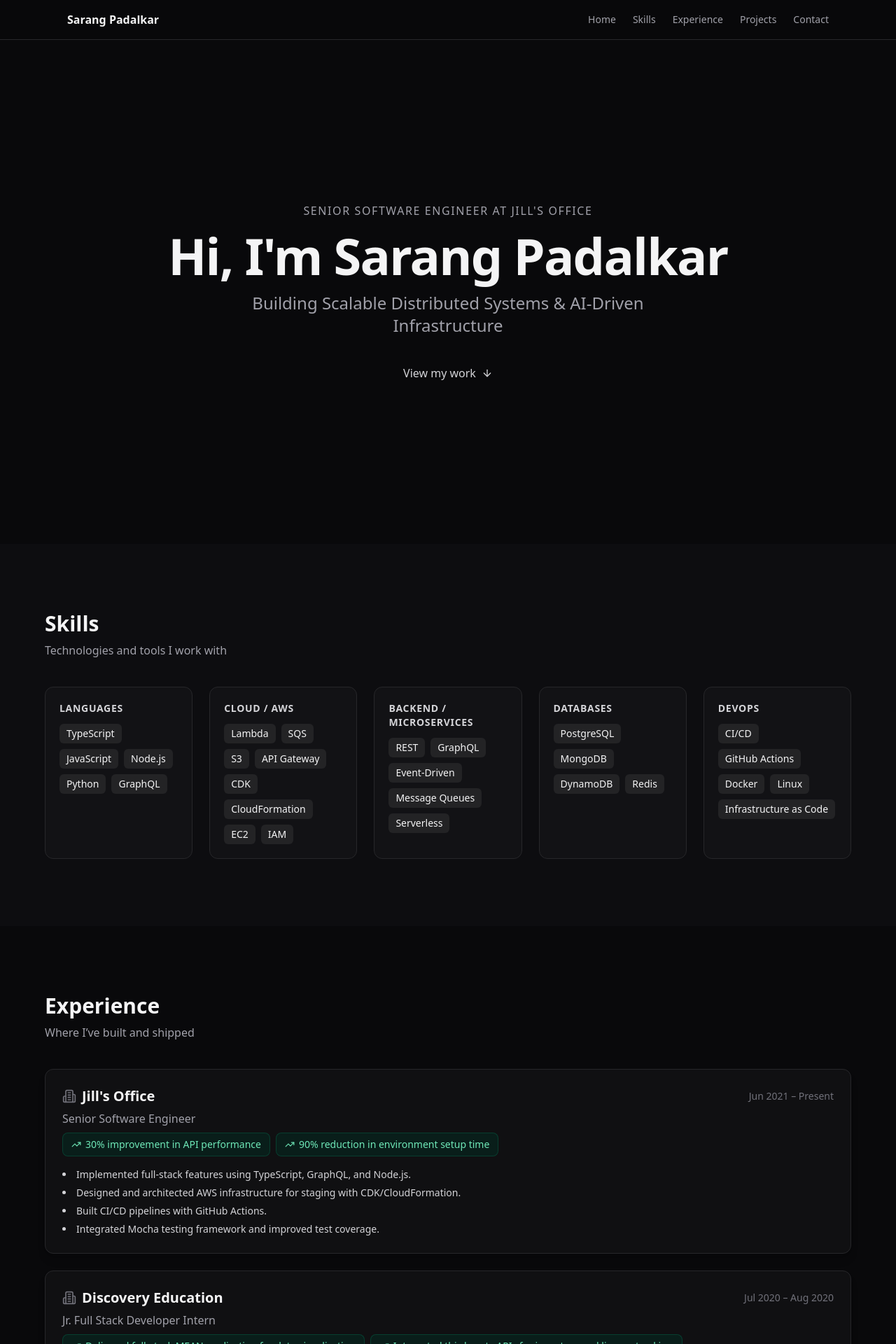
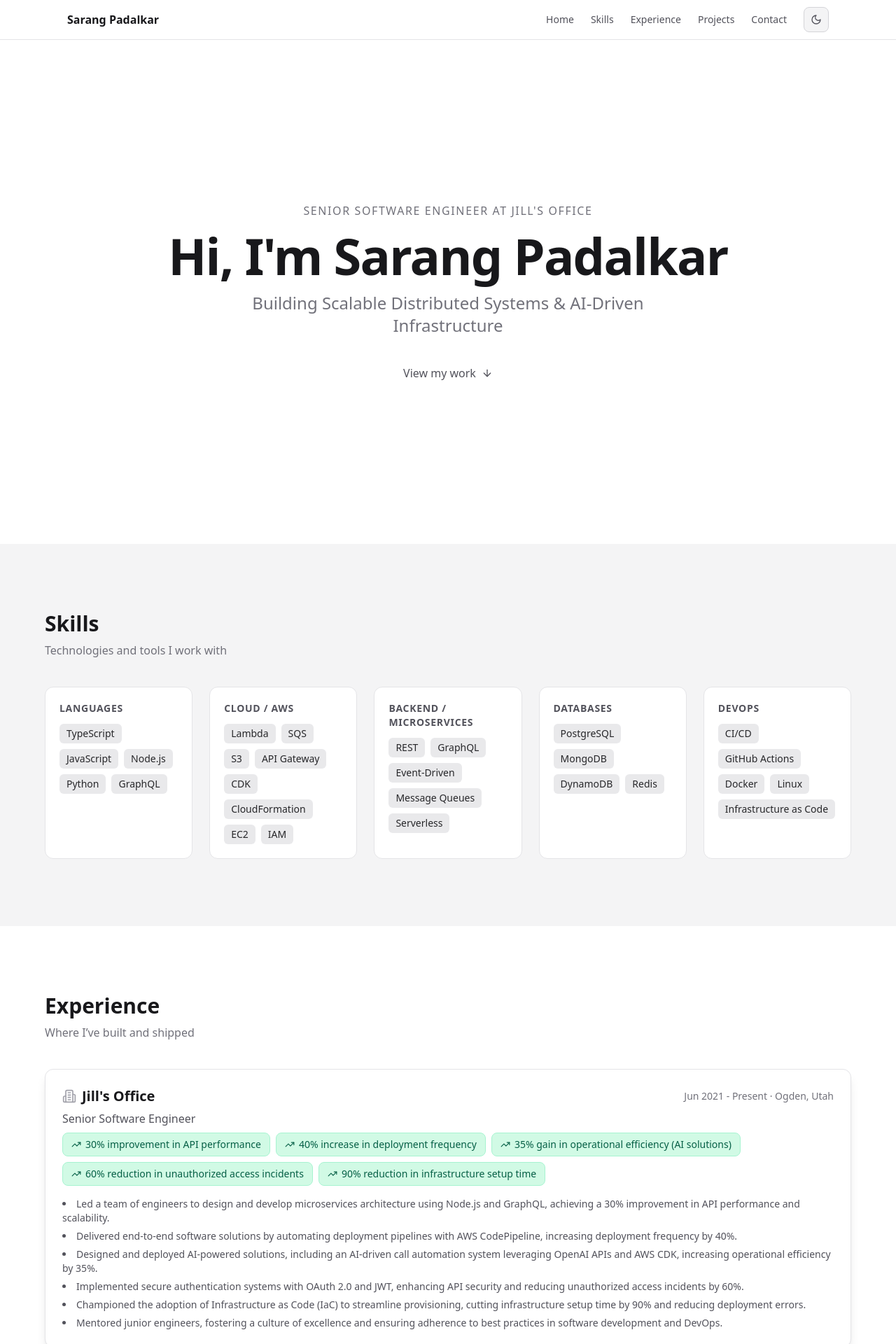
Before and after one commit to sarangspadalkar/sarangspadalkar.github.io, a Next.js app: page / in a window 1280 px wide. Shown: the top 1920 px of the page at 70% size. Built offline with nearby package versions, Linux system fonts and the light colour scheme.

Commit message:
update role and theme switch

```diff
--- a/app/globals.css
+++ b/app/globals.css
@@ -4,6 +4,18 @@
 
 @layer base {
   :root {
+    --background: 0 0% 100%;
+    --foreground: 0 0% 9%;
+    --card: 0 0% 98%;
+    --card-foreground: 0 0% 9%;
+    --muted: 0 0% 96%;
+    --muted-foreground: 0 0% 45%;
+    --border: 0 0% 90%;
+    --accent: 217 33% 50%;
+    --accent-foreground: 0 0% 98%;
+  }
+
+  .dark {
     --background: 0 0% 3.9%;
     --foreground: 0 0% 98%;
     --card: 0 0% 6%;
@@ -16,7 +28,7 @@
   }
 
   * {
-    @apply border-zinc-800;
+    @apply border-zinc-200 dark:border-zinc-800;
   }
 
   html {
@@ -24,7 +36,7 @@
   }
 
   body {
-    @apply bg-zinc-950 text-zinc-100 antialiased;
+    @apply bg-white text-zinc-900 dark:bg-zinc-950 dark:text-zinc-100 antialiased;
   }
 }
 
--- a/app/layout.tsx
+++ b/app/layout.tsx
@@ -1,4 +1,5 @@
 import type { Metadata, Viewport } from 'next';
+import Script from 'next/script';
 import { site } from '@/data/resume';
 import { Header } from '@/components/Header';
 import './globals.css';
@@ -6,7 +7,10 @@ import './globals.css';
 export const viewport: Viewport = {
   width: 'device-width',
   initialScale: 1,
-  themeColor: '#18181b',
+  themeColor: [
+    { media: '(prefers-color-scheme: light)', color: '#ffffff' },
+    { media: '(prefers-color-scheme: dark)', color: '#18181b' },
+  ],
 };
 
 export const metadata: Metadata = {
@@ -38,11 +42,18 @@ export default function RootLayout({
   children: React.ReactNode;
 }>) {
   return (
-    <html lang="en" className="dark">
-      <body className="min-h-screen bg-zinc-950 text-zinc-100">
+    <html lang="en" suppressHydrationWarning>
+      <body className="min-h-screen bg-white text-zinc-900 dark:bg-zinc-950 dark:text-zinc-100">
+        <Script
+          id="theme-init"
+          strategy="beforeInteractive"
+          dangerouslySetInnerHTML={{
+            __html: `(function(){var t=localStorage.getItem('theme');document.documentElement.classList.toggle('dark',t==='dark');})();`,
+          }}
+        />
         <Header />
         <main>{children}</main>
-        <footer className="border-t border-zinc-800 py-6 text-center text-sm text-zinc-500">
+        <footer className="border-t border-zinc-200 dark:border-zinc-800 py-6 text-center text-sm text-zinc-500 dark:text-zinc-400">
           © {new Date().getFullYear()} {site.name}. All rights reserved.
         </footer>
       </body>
--- a/components/ExperienceTimeline.tsx
+++ b/components/ExperienceTimeline.tsx
@@ -7,27 +7,30 @@ export function ExperienceTimeline() {
   return (
     <section id="experience" className="section-padding">
       <div className="container-wide">
-        <h2 className="text-2xl sm:text-3xl font-bold mb-2">Experience</h2>
-        <p className="text-zinc-400 mb-10">Where I’ve built and shipped</p>
+        <h2 className="text-2xl sm:text-3xl font-bold mb-2 text-zinc-900 dark:text-zinc-100">Experience</h2>
+        <p className="text-zinc-500 dark:text-zinc-400 mb-10">Where I’ve built and shipped</p>
         <div className="space-y-6">
           {experience.map((job) => (
             <Card key={job.company} className="overflow-hidden">
               <CardHeader className="pb-2">
                 <div className="flex flex-wrap items-center justify-between gap-2">
                   <CardTitle className="text-xl flex items-center gap-2">
-                    <Building2 className="h-5 w-5 text-zinc-500" />
+                    <Building2 className="h-5 w-5 text-zinc-400 dark:text-zinc-500" />
                     <Link
                       href={job.companyUrl}
                       target="_blank"
                       rel="noopener noreferrer"
-                      className="hover:text-zinc-300 transition-colors"
+                      className="hover:text-zinc-600 dark:hover:text-zinc-300 transition-colors"
                     >
                       {job.company}
                     </Link>
                   </CardTitle>
-                  <span className="text-sm text-zinc-500">{job.period}</span>
+                  <span className="text-sm text-zinc-500 dark:text-zinc-400">
+                    {job.period}
+                    {'location' in job && job.location ? ` · ${job.location}` : ''}
+                  </span>
                 </div>
-                <p className="text-zinc-400 font-medium">{job.role}</p>
+                <p className="text-zinc-600 dark:text-zinc-400 font-medium">{job.role}</p>
               </CardHeader>
               <CardContent className="space-y-4">
                 {job.metrics && job.metrics.length > 0 && (
@@ -35,7 +38,7 @@ export function ExperienceTimeline() {
                     {job.metrics.map((metric) => (
                       <span
                         key={metric}
-                        className="inline-flex items-center gap-1.5 text-sm bg-emerald-950/50 text-emerald-300 border border-emerald-800/50 rounded-lg px-3 py-1.5"
+                        className="inline-flex items-center gap-1.5 text-sm bg-emerald-100 dark:bg-emerald-950/50 text-emerald-800 dark:text-emerald-300 border border-emerald-200 dark:border-emerald-800/50 rounded-lg px-3 py-1.5"
                       >
                         <TrendingUp className="h-3.5 w-3.5" />
                         {metric}
@@ -43,7 +46,7 @@ export function ExperienceTimeline() {
                     ))}
                   </div>
                 )}
-                <ul className="list-disc list-inside space-y-1.5 text-zinc-300 text-sm">
+                <ul className="list-disc list-inside space-y-1.5 text-zinc-600 dark:text-zinc-300 text-sm">
                   {job.highlights.map((item) => (
                     <li key={item}>{item}</li>
                   ))}
--- a/components/Header.tsx
+++ b/components/Header.tsx
@@ -4,6 +4,7 @@ import { site } from '@/data/resume';
 import { Menu, X } from 'lucide-react';
 import Link from 'next/link';
 import { useState } from 'react';
+import { ThemeSwitcher } from '@/components/ThemeSwitcher';
 
 const navLinks = [
   { href: '#hero', label: 'Home' },
@@ -16,9 +17,9 @@ const navLinks = [
 export function Header() {
   const [open, setOpen] = useState(false);
   return (
-    <header className="sticky top-0 z-50 w-full border-b border-zinc-800 bg-zinc-950/80 backdrop-blur-md">
+    <header className="sticky top-0 z-50 w-full border-b border-zinc-200 dark:border-zinc-800 bg-white/80 dark:bg-zinc-950/80 backdrop-blur-md">
       <div className="container-wide flex h-14 items-center justify-between px-4 sm:px-6 lg:px-8">
-        <Link href="#hero" className="font-semibold text-zinc-100 hover:text-white transition-colors">
+        <Link href="#hero" className="font-semibold text-zinc-900 dark:text-zinc-100 hover:text-zinc-700 dark:hover:text-white transition-colors">
           {site.name}
         </Link>
         <nav className="hidden md:flex items-center gap-6">
@@ -26,28 +27,32 @@ export function Header() {
             <Link
               key={link.href}
               href={link.href}
-              className="text-sm text-zinc-400 hover:text-zinc-100 transition-colors"
+              className="text-sm text-zinc-600 dark:text-zinc-400 hover:text-zinc-900 dark:hover:text-zinc-100 transition-colors"
             >
               {link.label}
             </Link>
           ))}
+          <ThemeSwitcher />
         </nav>
+        <div className="flex md:hidden items-center gap-2">
+          <ThemeSwitcher />
           <button
             type="button"
-          className="md:hidden p-2 text-zinc-400 hover:text-zinc-100"
+            className="p-2 text-zinc-600 dark:text-zinc-400 hover:text-zinc-900 dark:hover:text-zinc-100"
             onClick={() => setOpen((o) => !o)}
             aria-label="Toggle menu"
           >
             {open ? <X className="h-5 w-5" /> : <Menu className="h-5 w-5" />}
           </button>
         </div>
+      </div>
       {open && (
-        <div className="md:hidden border-t border-zinc-800 bg-zinc-950/95 backdrop-blur-md px-4 py-4 flex flex-col gap-2">
+        <div className="md:hidden border-t border-zinc-200 dark:border-zinc-800 bg-white dark:bg-zinc-950/95 backdrop-blur-md px-4 py-4 flex flex-col gap-2">
           {navLinks.map((link) => (
             <Link
               key={link.href}
               href={link.href}
-              className="text-zinc-400 hover:text-zinc-100 py-2"
+              className="text-zinc-600 dark:text-zinc-400 hover:text-zinc-900 dark:hover:text-zinc-100 py-2"
               onClick={() => setOpen(false)}
             >
               {link.label}
--- a/components/Hero.tsx
+++ b/components/Hero.tsx
@@ -9,18 +9,18 @@ export function Hero() {
       className="section-padding min-h-[90vh] flex flex-col justify-center"
     >
       <div className="container-narrow text-center">
-        <p className="text-zinc-400 text-sm sm:text-base uppercase tracking-widest mb-4 animate-fade-in">
+        <p className="text-zinc-500 dark:text-zinc-400 text-sm sm:text-base uppercase tracking-widest mb-4 animate-fade-in">
           {hero.roleCompany}
         </p>
-        <h1 className="text-4xl sm:text-5xl md:text-6xl lg:text-7xl font-bold tracking-tight animate-slide-up">
+        <h1 className="text-4xl sm:text-5xl md:text-6xl lg:text-7xl font-bold tracking-tight text-zinc-900 dark:text-zinc-100 animate-slide-up">
           {hero.headline}
         </h1>
-        <p className="mt-4 text-xl sm:text-2xl text-zinc-400 max-w-2xl mx-auto animate-slide-up [animation-delay:0.1s] opacity-0 [animation-fill-mode:forwards]">
+        <p className="mt-4 text-xl sm:text-2xl text-zinc-500 dark:text-zinc-400 max-w-2xl mx-auto animate-slide-up [animation-delay:0.1s] opacity-0 [animation-fill-mode:forwards]">
           {hero.subheadline}
         </p>
         <Link
           href="#work"
-          className="inline-flex items-center gap-2 mt-10 text-zinc-300 hover:text-white transition-colors animate-slide-up [animation-delay:0.2s] opacity-0 [animation-fill-mode:forwards]"
+          className="inline-flex items-center gap-2 mt-10 text-zinc-600 dark:text-zinc-300 hover:text-zinc-900 dark:hover:text-white transition-colors animate-slide-up [animation-delay:0.2s] opacity-0 [animation-fill-mode:forwards]"
         >
           {hero.cta}
           <ArrowDown className="h-4 w-4" />
--- a/components/SkillsGrid.tsx
+++ b/components/SkillsGrid.tsx
@@ -11,27 +11,27 @@ const categoryOrder: SkillCategory[] = [
 
 export function SkillsGrid() {
   return (
-    <section id="skills" className="section-padding bg-zinc-900/30">
+    <section id="skills" className="section-padding bg-zinc-100 dark:bg-zinc-900/30">
       <div className="container-wide">
-        <h2 className="text-2xl sm:text-3xl font-bold mb-2">Skills</h2>
-        <p className="text-zinc-400 mb-10">Technologies and tools I work with</p>
+        <h2 className="text-2xl sm:text-3xl font-bold mb-2 text-zinc-900 dark:text-zinc-100">Skills</h2>
+        <p className="text-zinc-500 dark:text-zinc-400 mb-10">Technologies and tools I work with</p>
         <div className="grid grid-cols-1 sm:grid-cols-2 lg:grid-cols-3 xl:grid-cols-5 gap-4 sm:gap-6">
           {categoryOrder.map((category) => (
             <div
               key={category}
               className={cn(
-                'rounded-xl border border-zinc-800 bg-zinc-900/50 p-5',
-                'hover:border-zinc-700 transition-colors'
+                'rounded-xl border border-zinc-200 dark:border-zinc-800 bg-white dark:bg-zinc-900/50 p-5',
+                'hover:border-zinc-300 dark:hover:border-zinc-700 transition-colors'
               )}
             >
-              <h3 className="text-sm font-semibold text-zinc-300 uppercase tracking-wider mb-3">
+              <h3 className="text-sm font-semibold text-zinc-600 dark:text-zinc-300 uppercase tracking-wider mb-3">
                 {category}
               </h3>
               <ul className="flex flex-wrap gap-2">
                 {skillsByCategory[category].map((skill) => (
                   <li
                     key={skill}
-                    className="text-sm text-zinc-100 bg-zinc-800/80 rounded-md px-2.5 py-1"
+                    className="text-sm text-zinc-800 dark:text-zinc-100 bg-zinc-200/80 dark:bg-zinc-800/80 rounded-md px-2.5 py-1"
                   >
                     {skill}
                   </li>
--- /dev/null
+++ b/components/ThemeSwitcher.tsx
@@ -0,0 +1,39 @@
+'use client';
+
+import { Sun, Moon } from 'lucide-react';
+import { useEffect, useState } from 'react';
+
+const THEME_KEY = 'theme';
+
+export function ThemeSwitcher() {
+  const [isDark, setIsDark] = useState<boolean | null>(null);
+
+  useEffect(() => {
+    const dark = document.documentElement.classList.contains('dark');
+    setIsDark(dark);
+  }, []);
+
+  const toggle = () => {
+    const nextDark = !document.documentElement.classList.contains('dark');
+    document.documentElement.classList.toggle('dark', nextDark);
+    localStorage.setItem(THEME_KEY, nextDark ? 'dark' : 'light');
+    setIsDark(nextDark);
+  };
+
+  if (isDark === null) {
+    return (
+      <span className="inline-flex h-9 w-9 items-center justify-center rounded-lg border border-transparent" aria-hidden />
+    );
+  }
+
+  return (
+    <button
+      type="button"
+      onClick={toggle}
+      className="inline-flex h-9 w-9 items-center justify-center rounded-lg border border-zinc-300 bg-zinc-100 text-zinc-600 hover:bg-zinc-200 hover:text-zinc-900 dark:border-zinc-700 dark:bg-zinc-800 dark:text-zinc-300 dark:hover:bg-zinc-700 dark:hover:text-zinc-100 transition-colors"
+      aria-label={isDark ? 'Switch to light theme' : 'Switch to dark theme'}
+    >
+      {isDark ? <Sun className="h-4 w-4" /> : <Moon className="h-4 w-4" />}
+    </button>
+  );
+}
--- a/components/ui/card.tsx
+++ b/components/ui/card.tsx
@@ -8,7 +8,7 @@ const Card = React.forwardRef<
   <div
     ref={ref}
     className={cn(
-      'rounded-xl border border-zinc-800 bg-zinc-900/50 text-zinc-100 shadow-lg transition-colors hover:border-zinc-700',
+      'rounded-xl border border-zinc-200 dark:border-zinc-800 bg-white dark:bg-zinc-900/50 text-zinc-900 dark:text-zinc-100 shadow-lg transition-colors hover:border-zinc-300 dark:hover:border-zinc-700',
       className
     )}
     {...props}
@@ -40,7 +40,7 @@ const CardDescription = React.forwardRef<
   HTMLParagraphElement,
   React.HTMLAttributes<HTMLParagraphElement>
 >(({ className, ...props }, ref) => (
-  <p ref={ref} className={cn('text-sm text-zinc-400', className)} {...props} />
+  <p ref={ref} className={cn('text-sm text-zinc-500 dark:text-zinc-400', className)} {...props} />
 ));
 CardDescription.displayName = 'CardDescription';
 
--- a/data/resume.ts
+++ b/data/resume.ts
@@ -7,7 +7,7 @@ export const site = {
   tagline: 'Building Scalable Distributed Systems & AI-Driven Infrastructure',
   role: "Senior Software Engineer",
   company: "Jill's Office",
-  email: 'mailto:spadalka@uncc.edu',
+  email: 'mailto:jobs.padalkar.sarang@gmail.com',
   linkedin: 'https://www.linkedin.com/in/sarang-padalkar/',
   github: 'https://github.com/sarangspadalkar',
 } as const;
@@ -34,23 +34,29 @@ export const experience = [
     company: "Jill's Office",
     companyUrl: 'https://www.jillsoffice.com/',
     role: 'Senior Software Engineer',
-    period: 'Jun 2021 – Present',
+    period: 'Jun 2021 - Present',
+    location: 'Ogden, Utah',
     metrics: [
       '30% improvement in API performance',
-      '90% reduction in environment setup time',
+      '40% increase in deployment frequency',
+      '35% gain in operational efficiency (AI solutions)',
+      '60% reduction in unauthorized access incidents',
+      '90% reduction in infrastructure setup time',
     ],
     highlights: [
-      'Implemented full-stack features using TypeScript, GraphQL, and Node.js.',
-      'Designed and architected AWS infrastructure for staging with CDK/CloudFormation.',
-      'Built CI/CD pipelines with GitHub Actions.',
-      'Integrated Mocha testing framework and improved test coverage.',
+      'Led a team of engineers to design and develop microservices architecture using Node.js and GraphQL, achieving a 30% improvement in API performance and scalability.',
+      'Delivered end-to-end software solutions by automating deployment pipelines with AWS CodePipeline, increasing deployment frequency by 40%.',
+      'Designed and deployed AI-powered solutions, including an AI-driven call automation system leveraging OpenAI APIs and AWS CDK, increasing operational efficiency by 35%.',
+      'Implemented secure authentication systems with OAuth 2.0 and JWT, enhancing API security and reducing unauthorized access incidents by 60%.',
+      'Championed the adoption of Infrastructure as Code (IaC) to streamline provisioning, cutting infrastructure setup time by 90% and reducing deployment errors.',
+      'Mentored junior engineers, fostering a culture of excellence and ensuring adherence to best practices in software development and DevOps.',
     ],
   },
   {
     company: 'Discovery Education',
     companyUrl: 'https://www.discoveryeducation.com/',
     role: 'Jr. Full Stack Developer Intern',
-    period: 'Jul 2020 – Aug 2020',
+    period: 'Jul 2020 - Aug 2020',
     metrics: [
       'Delivered full-stack MEAN application for data visualization',
       'Integrated third-party APIs for inventory and license tracking',
@@ -66,7 +72,7 @@ export const experience = [
     company: 'Accenture',
     companyUrl: 'https://www.accenture.com/',
     role: 'Application Development Analyst',
-    period: 'Nov 2016 – Jun 2019',
+    period: 'Nov 2016 - Jun 2019',
     metrics: [
       'Saved 30 hours of team time daily via automation',
       'CMT APEX Award for Delivery & Profitability',
@@ -112,7 +118,7 @@ export const featuredProjects = [
     id: 'zapier-integration',
     title: 'Custom Zapier Integration',
     description:
-      'OAuth 2.0–based integration with webhooks for bi-directional sync and event-driven automation with external platforms.',
+      'OAuth 2.0-based integration with webhooks for bi-directional sync and event-driven automation with external platforms.',
     tech: ['OAuth 2.0', 'Webhooks', 'Node.js', 'REST'],
     href: '#',
     icon: 'Plug',
@@ -134,6 +140,6 @@ export const contact = {
   links: [
     { label: 'LinkedIn', href: 'https://www.linkedin.com/in/sarang-padalkar/', icon: 'Linkedin' },
     { label: 'GitHub', href: 'https://github.com/sarangspadalkar', icon: 'Github' },
-    { label: 'Email', href: 'mailto:spadalka@uncc.edu', icon: 'Mail' },
+    { label: 'Email', href: 'mailto:jobs.padalkar.sarang@gmail.com', icon: 'Mail' },
   ],
 } as const;
```
Also changed, not shown: components/Contact.tsx (+4 -4 lines), components/FeaturedProjects.tsx (+9 -9 lines). Lines whose indentation alone changed are shown as unchanged.
